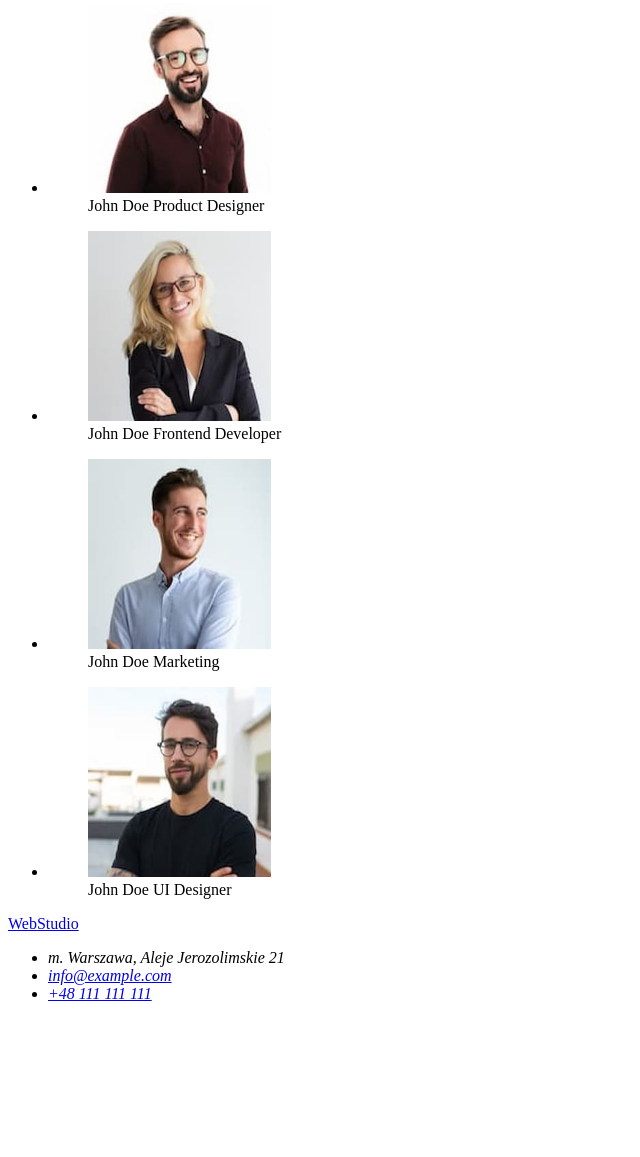
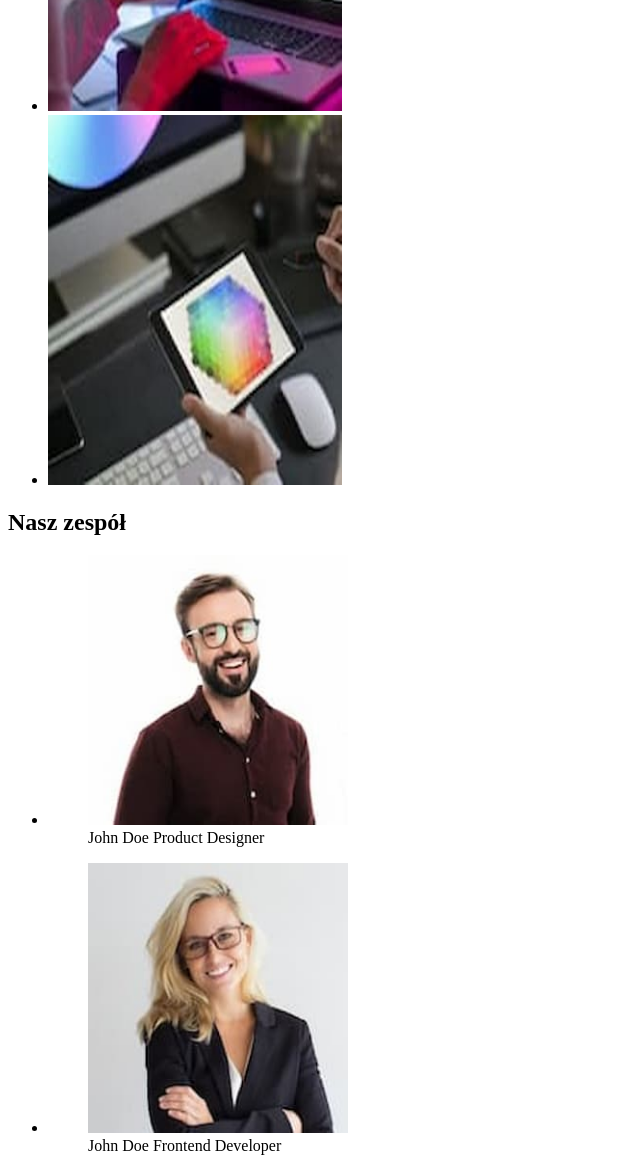
Before and after one commit to OlgaaKopec/goit-markup-hw-01, a plain HTML site: page index.html in a window 1280 px wide. Shown: the part 1018-2175 px from the top of the page, without its empty margins (0-640 px from the left). Before the commit the page ends 2037 px from the top, so only its background shows below. Drawn offline with Linux system fonts and the light colour scheme.

Commit message:
after check2

```diff
--- a/index.html
+++ b/index.html
@@ -19,12 +19,12 @@
     </header>
     <main>
       <section>
-        <h1>
-          EFEKTYWNE ROZWIĄZANIA DLA WASZEGO BIZNESU
+        <div>
+          <h1>EFEKTYWNE ROZWIĄZANIA DLA WASZEGO BIZNESU</h1>
           <br /><button type="button">Zamów usługe</button>
-        </h1>
+        </div>
       </section>
-      <div>
+      <section>
         <table>
           <thead>
             <tr>
@@ -55,18 +55,18 @@
             </tr>
           </tbody>
         </table>
-      </div>
+      </section>
       <section>
         <h2>Czym się zajmujemy</h2>
         <ul>
           <li>
-            <img src="images/computer1.jpg" alt="komputer" height="190" width="151" />
+            <img src="images/computer1.jpg" alt="komputer" height="370" width="294" />
           </li>
           <li>
-            <img src="images/laptop2.jpg" alt="laptop" height="190" width="151" />
+            <img src="images/laptop2.jpg" alt="laptop" height="370" width="294" />
           </li>
           <li>
-            <img src="images/tablet3.jpg" alt="kolorowy tablet" height="190" width="151" />
+            <img src="images/tablet3.jpg" alt="kolorowy tablet" height="370" width="294" />
           </li>
         </ul>
       </section>
@@ -76,10 +76,10 @@
           <li>
             <figure>
               <img
-                src="images/JohnDoe1.jpg"
+                src="images/john-doe-1.jpg"
                 alt="uśmiechnięty pan w okularach"
-                height="190"
-                width="183"
+                height="270"
+                width="260"
               />
               <figcaption><span>John Doe</span> <span>Product Designer</span></figcaption>
             </figure>
@@ -87,10 +87,10 @@
           <li>
             <figure>
               <img
-                src="images/JohnDoe2.jpg"
+                src="images/john-doe-2.jpg"
                 alt="uśmiechnięta blondynka"
-                height="190"
-                width="183"
+                height="270"
+                width="260"
               />
               <figcaption><span>John Doe</span> <span>Frontend Developer</span></figcaption>
             </figure>
@@ -98,17 +98,22 @@
           <li>
             <figure>
               <img
-                src="images/JohnDoe3.jpg"
+                src="images/john-doe-3.jpg"
                 alt="uśmiechnięty pan patrzący w swoje lewo"
-                height="190"
-                width="183"
+                height="270"
+                width="260"
               />
               <figcaption><span>John Doe</span> <span>Marketing</span></figcaption>
             </figure>
           </li>
           <li>
             <figure>
-              <img src="images/JohnDoe4.jpg" alt="pan z brodą na dworze" height="190" width="183" />
+              <img
+                src="images/john-doe-4.jpg"
+                alt="pan z brodą na dworze"
+                height="270"
+                width="260"
+              />
               <figcaption><span>John Doe</span> <span>UI Designer</span></figcaption>
             </figure>
           </li>
```
Also changed, not shown: images/john-doe-1.jpg (renamed from images/JohnDoe1.jpg), images/john-doe-2.jpg (renamed from images/JohnDoe2.jpg), images/john-doe-3.jpg (renamed from images/JohnDoe3.jpg), images/john-doe-4.jpg (renamed from images/JohnDoe4.jpg).
